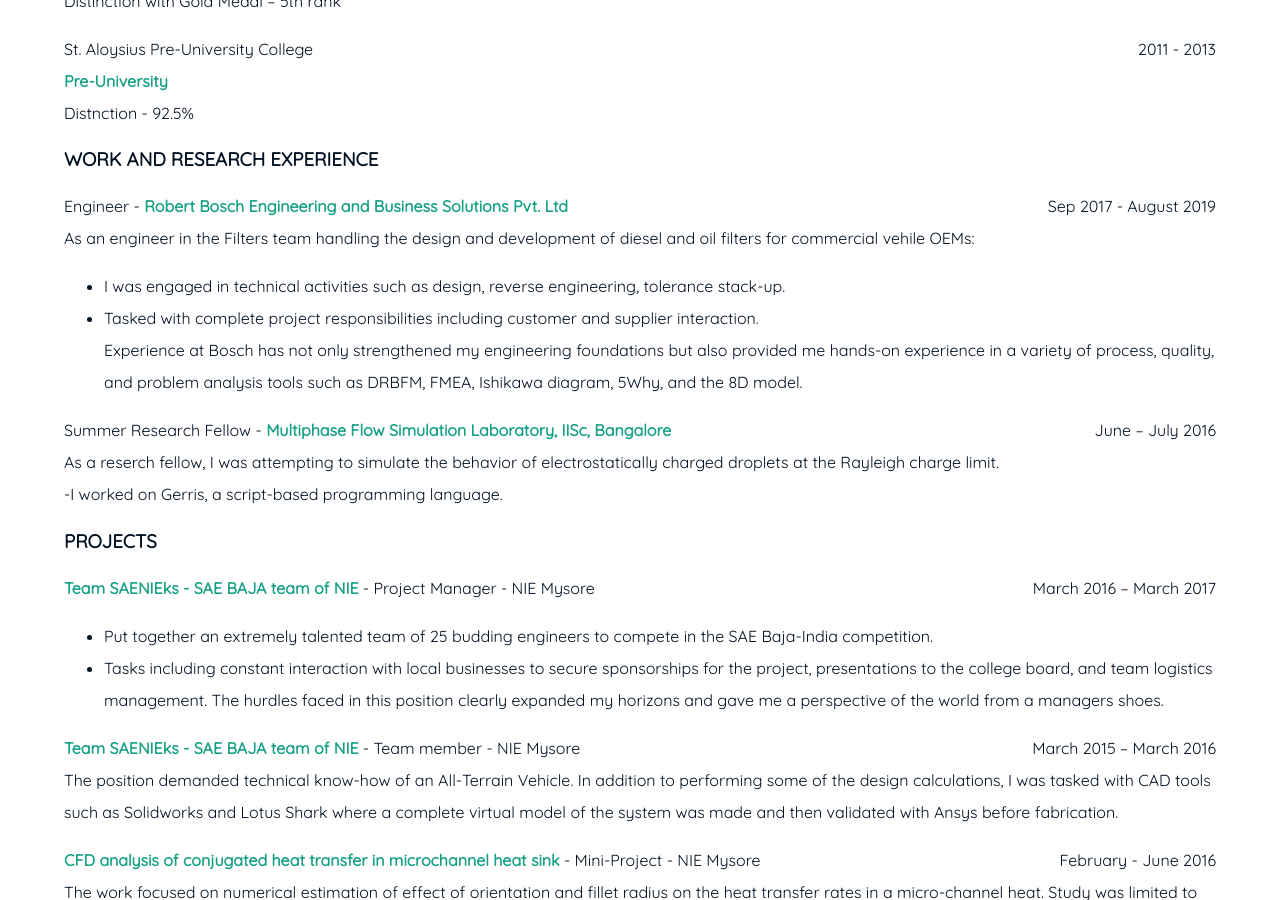
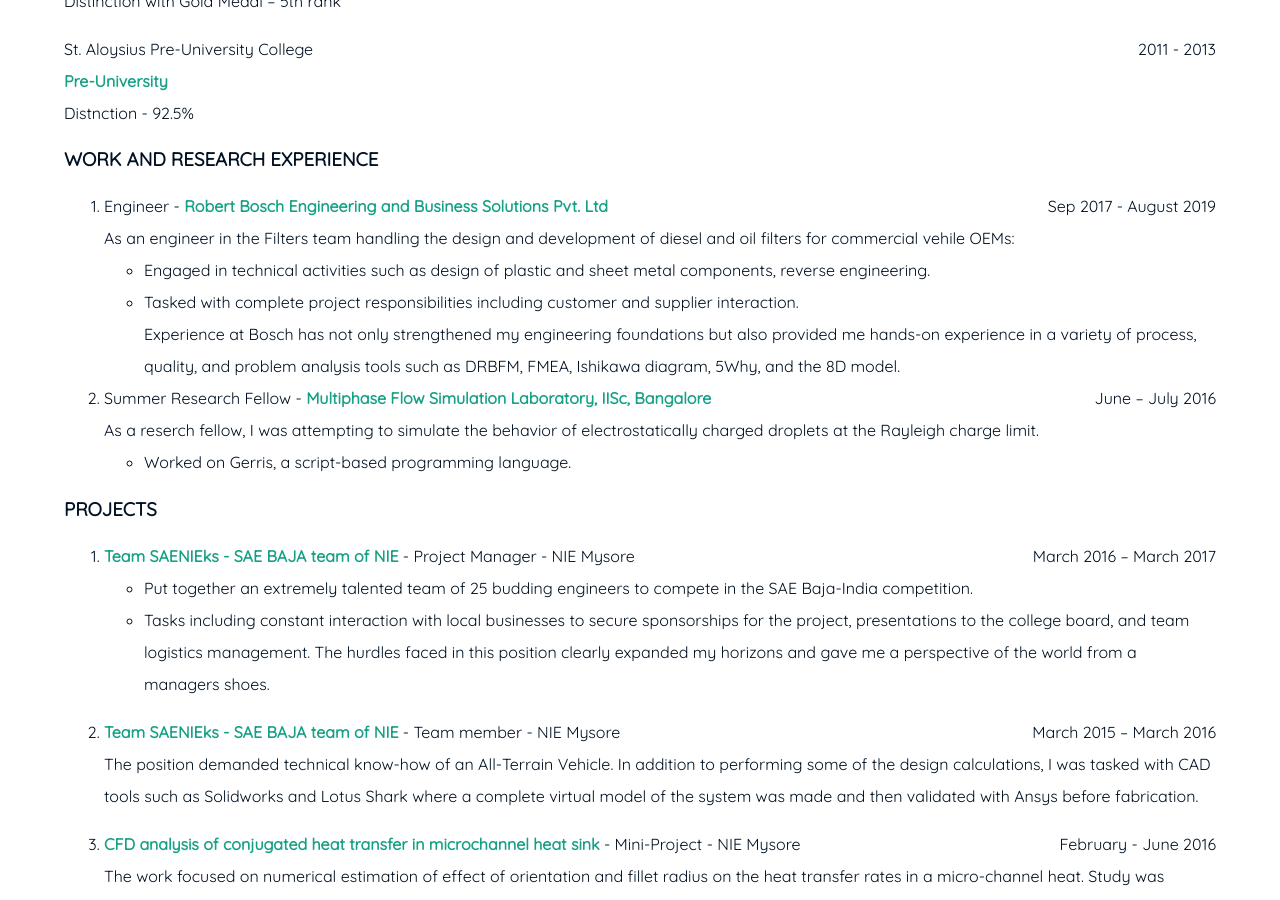
Before and after one commit to Stephen-Tellis/home, a Jekyll site: the page built from resume.md, in a window 1280 px wide and 900 px high, scrolled down 844 px. Built offline with Jekyll 4.4.1, drawn with Linux system fonts in a browser that asks for light colours.

Commit message:
Update resume.md

```diff
--- a/resume.md
+++ b/resume.md
@@ -31,32 +31,32 @@
 
 ### WORK AND RESEARCH EXPERIENCE
 
-Engineer - **Robert Bosch Engineering and Business Solutions Pvt.
+1. Engineer - **Robert Bosch Engineering and Business Solutions Pvt.
 Ltd** <span style="float: right; ">Sep 2017 - August 2019</span>
 As an engineer in the Filters team handling the design and development of diesel and oil filters for commercial vehile OEMs:
-- I was engaged in technical activities such as design, reverse engineering, tolerance stack-up.
+- Engaged in technical activities such as design of plastic and sheet metal components, reverse engineering.
 - Tasked with complete project responsibilities including customer and supplier interaction.
 Experience at Bosch has not only strengthened my engineering foundations but also provided me hands-on experience in a variety of process, quality, and problem analysis tools such as DRBFM, FMEA, Ishikawa diagram, 5Why, and the 8D model.
 
-Summer Research Fellow - **Multiphase Flow Simulation Laboratory, IISc, Bangalore** <span style="float: right; ">June – July 2016</span>
+2. Summer Research Fellow - **Multiphase Flow Simulation Laboratory, IISc, Bangalore** <span style="float: right; ">June – July 2016</span>
 As a reserch fellow, I was attempting to simulate the behavior of electrostatically charged droplets at the Rayleigh charge limit.
--I worked on Gerris, a script-based programming language.
+- Worked on Gerris, a script-based programming language.
 
 
 ### PROJECTS
 
-**Team SAENIEks - SAE BAJA team of NIE** - Project Manager - NIE Mysore <span style="float: right; ">March 2016 – March 2017</span>
+1. **Team SAENIEks - SAE BAJA team of NIE** - Project Manager - NIE Mysore <span style="float: right; ">March 2016 – March 2017</span>
 - Put together an extremely talented team of 25 budding engineers to compete in the SAE Baja-India competition.
 - Tasks including constant interaction with local businesses to secure sponsorships for the project, presentations to the college board, and team logistics management.
 The hurdles faced in this position clearly expanded my horizons and gave me a perspective of the world from a managers shoes.
 
-**Team SAENIEks - SAE BAJA team of NIE** - Team member - NIE Mysore <span style="float: right; ">March 2015 – March 2016</span>
+2. **Team SAENIEks - SAE BAJA team of NIE** - Team member - NIE Mysore <span style="float: right; ">March 2015 – March 2016</span>
 The position demanded technical know-how of an All-Terrain Vehicle. In addition to performing some of the design calculations, I was tasked with CAD tools such as Solidworks and Lotus Shark where a complete virtual model of the system was made and then validated with Ansys before fabrication.
 
-**CFD analysis of conjugated heat transfer in microchannel heat sink** - Mini-Project - NIE Mysore <span style="float: right; ">February - June 2016</span>
+3. **CFD analysis of conjugated heat transfer in microchannel heat sink** - Mini-Project - NIE Mysore <span style="float: right; ">February - June 2016</span>
 The work focused on numerical estimation of effect of orientation and fillet radius on the heat transfer rates in a micro-channel heat. Study was limited to single phase laminar flow
 
-**Automatic Gear Reduction for Motorbikes** - Bachelor Project - NIE Mysore <span style="float: right; ">July 2016 - July 2017</span>
+4. **Automatic Gear Reduction for Motorbikes** - Bachelor Project - NIE Mysore <span style="float: right; ">July 2016 - July 2017</span>
 The main objective of this project was to automate the down-shifting of gears in a motorbike bike with manual transmission with the goal of easing the driving experience and to provide maximum mileage. Working prototype was made and demonstrated.
 
 
```
